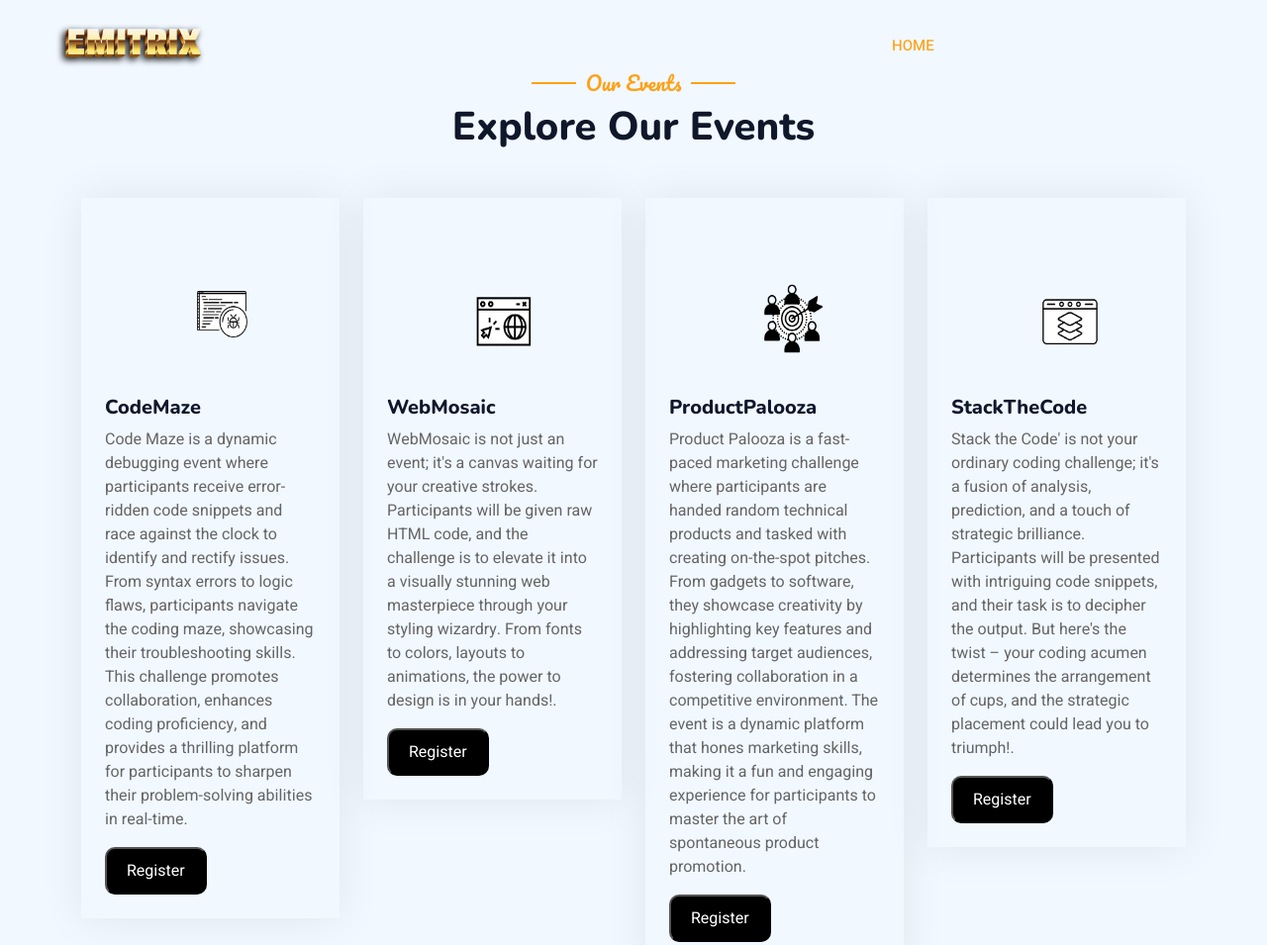
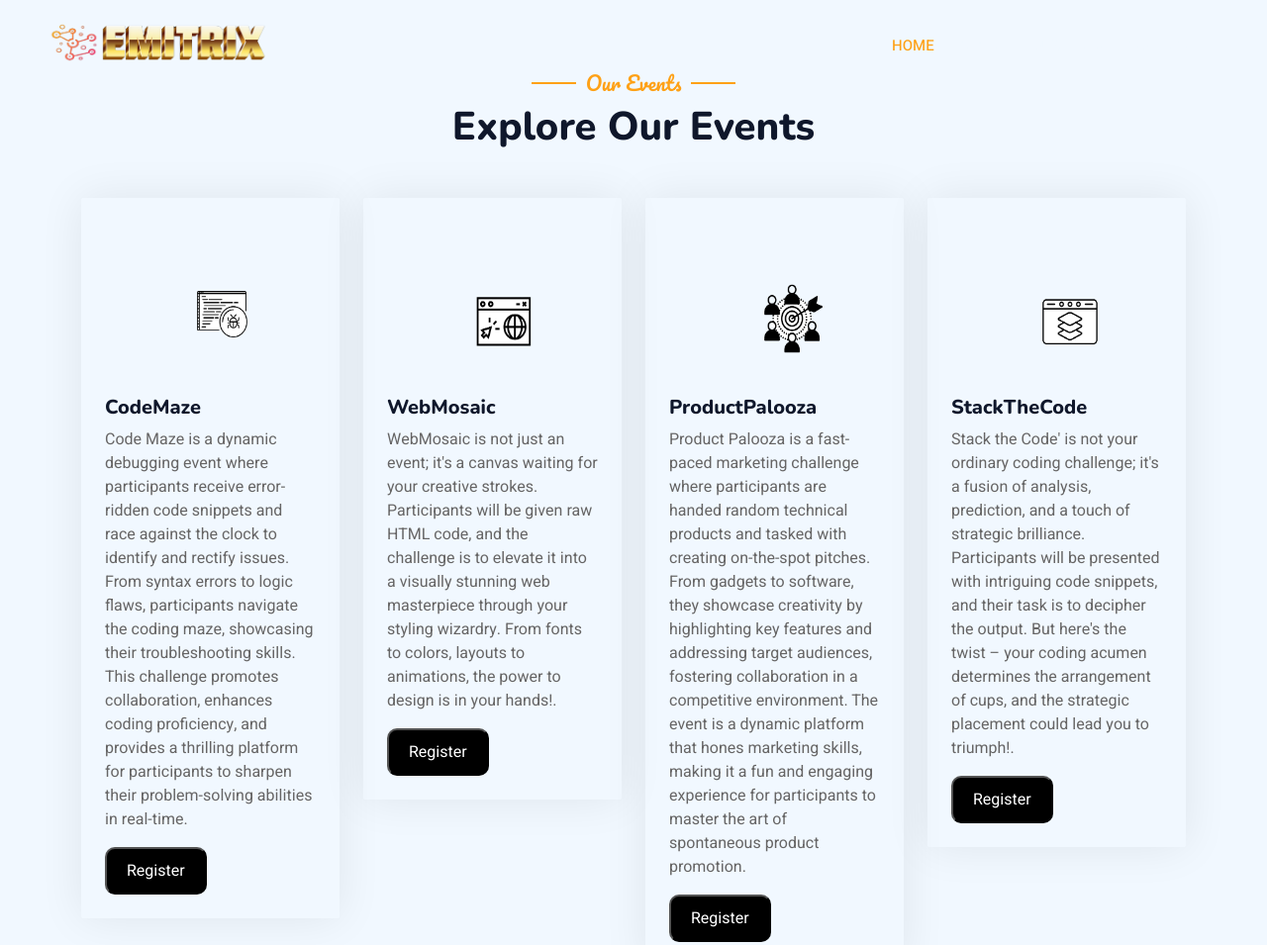
Before and after one commit to SureshReddy36/emitrix2k24, a plain HTML site: page events.html in a window 1280 px wide. Shown: the top 955 px of the page at 99% size. Drawn offline with nearby package versions, Linux system fonts and the light colour scheme.

Commit message:
events.html

```diff
--- a/events.html
+++ b/events.html
@@ -47,7 +47,7 @@
         <div class="container-xxl position-relative p-0">
             <nav class="navbar navbar-expand-lg navbar-dark bg-dark px-4 px-lg-5 py-3 py-lg-0">
                 <a href="index.html" class="navbar-brand p-0">
-                    <img src="img/mainlogo.png" class="img-sizing"/>
+                    <img src="img/mainlogoemit.png" class="img-sizing"/>
                     <!-- <img src="img/logo.png" alt="Logo"> -->
                 </a>
                 <button class="navbar-toggler" type="button" data-bs-toggle="collapse" data-bs-target="#navbarCollapse">
```
